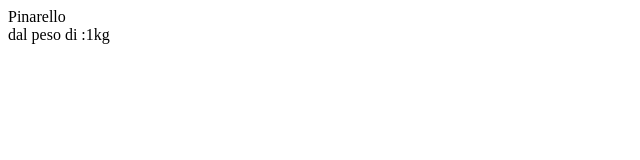
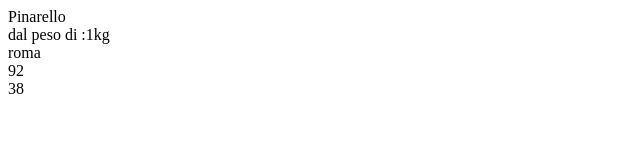
Before and after one commit to MicheleGiovagnoli/js-snack-es6, a plain HTML site: page index.html in a window 1280 px wide. Shown: the full height of the page, 0-640 px from the left. Drawn offline with Linux system fonts and the light colour scheme.

Commit message:
Snack 1 finito, Snack 2 parziale

```diff
--- a/index.html
+++ b/index.html
@@ -10,6 +10,10 @@
     <div class="bici">
 
     </div>
+
+    <div class="squadra">
+
+    </div>
     <script src="js/main.js"></script>
 </body>
 </html>
--- a/js/main.js
+++ b/js/main.js
@@ -16,16 +16,13 @@
 bici.forEach(element => {
     const {peso,nome} = element;
     nomeBici=nome;
-    //let m = Math.min(peso);
-    //console.log(m);
     if(peso < biciPiccola){
         biciPiccola = peso;
     }
 
 });
-        const biciPeso = `<span>${nomeBici}</span> </br> <span>dal peso di :${biciPiccola}kg</span>`;
-        domBici.innerHTML = biciPeso;
-       // console.log(peso);
+    const biciPeso = `<span>${nomeBici}</span> </br> <span>dal peso di :${biciPiccola}kg</span>`;
+    domBici.innerHTML = biciPeso;
 
 
 
@@ -43,7 +40,8 @@
 
 
 
-/*const squadra = [
+
+const squadra = [
     {
         nome:'inter',
         punti_fatti: '0',
@@ -58,20 +56,22 @@
         falli_subiti:'0'
     }
 ];
-for
+
+let squadraNome = '';
+let squadraPunti_fatti = generateRandomNumber(1,100);;
+let squadraFalli_subiti = generateRandomNumber(1,100);;
+squadra.forEach(element => {
+    const {nome,punti_fatti,falli_subiti} = element;
+    squadraNome = nome;
+
+});
+
+const domSquadra = document.querySelector('.squadra');
+const newSquadra = `<span>${squadraNome}</span> </br> <span>${squadraPunti_fatti}</span> </br> <span>${squadraFalli_subiti}</span>`;
+    domSquadra.innerHTML = newSquadra;
+
+
 function generateRandomNumber(min, max){
     const randomNumber = Math.floor((Math.random() * (max - min + 1)) + min);
     return randomNumber;
 }
-
-function generateUniqueRandomNumber(array, min, max){
-    let value = false;
-    let uniqueRandomNumber;
-    while( !value ){
-        uniqueRandomNumber = generateRandomNumber(min, max);
-        if(!array.includes(uniqueRandomNumber)){
-            value = true;
-        }
-    }
-    return uniqueRandomNumber;
-}*/
```
